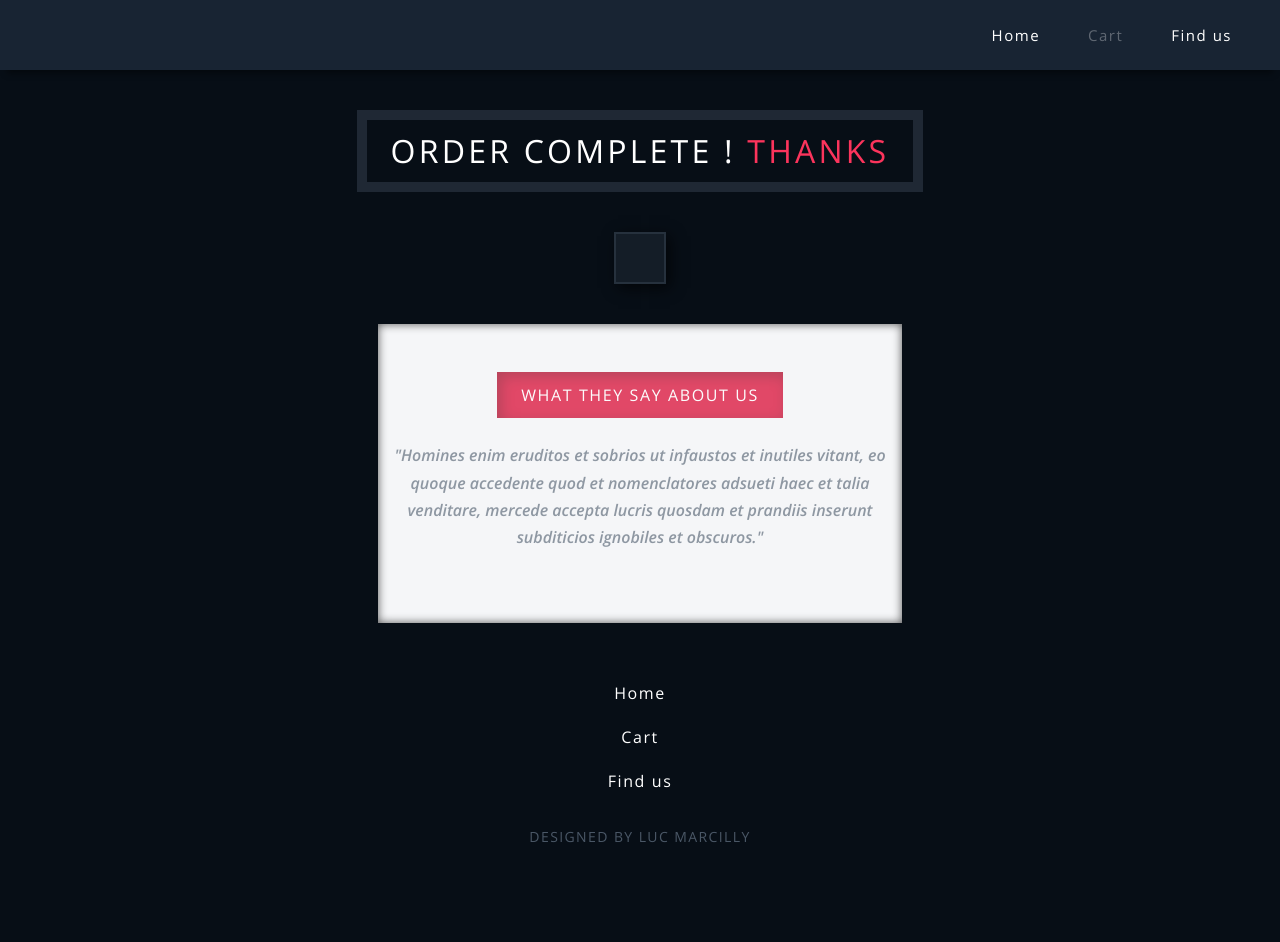
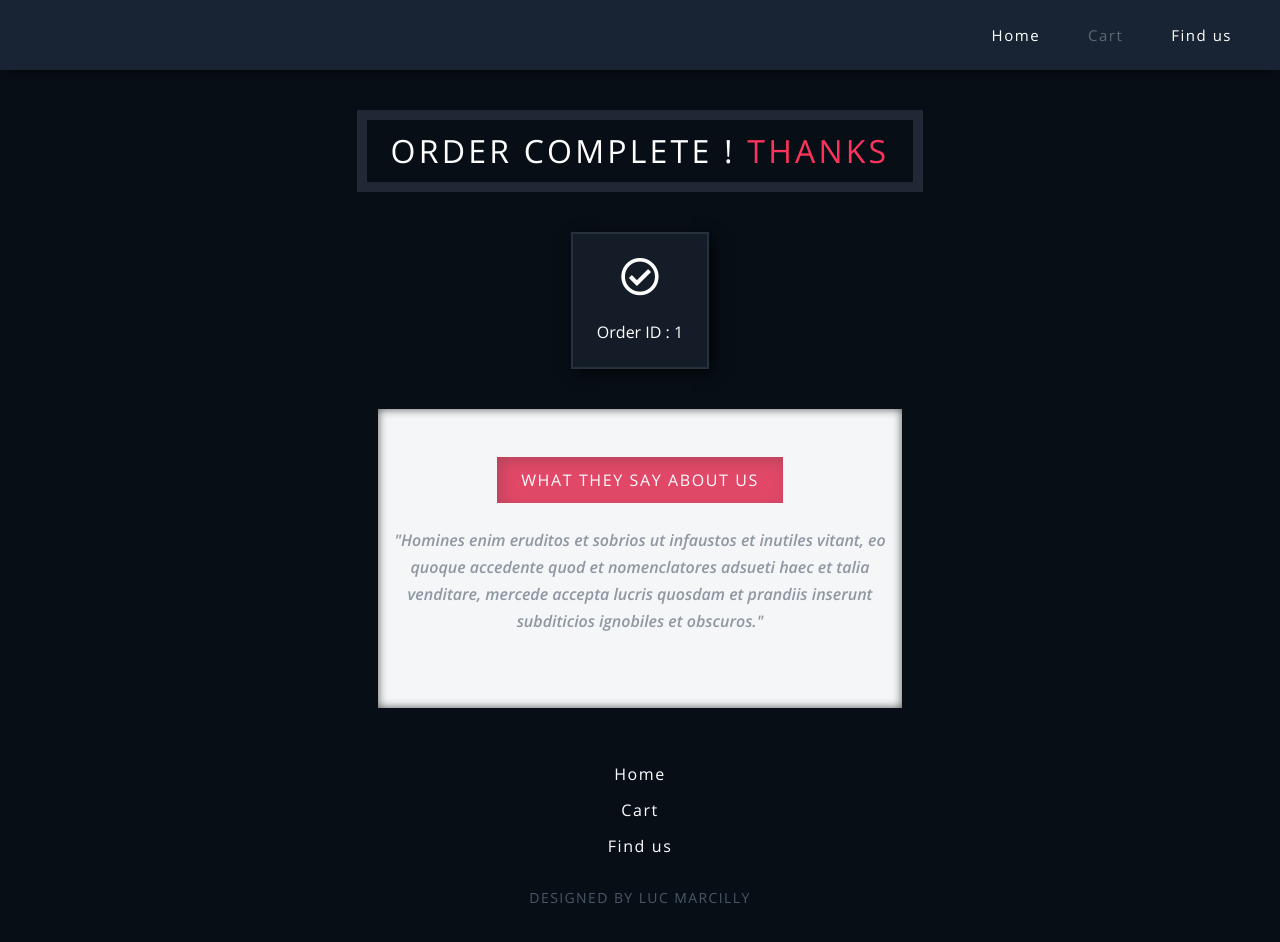
Before and after one commit to marcillyl/vCam, a Vue app in the folder frontend/: page /order/1 in a window 1280 px wide. Shown: the top 942 px of the page. Before the commit the page ends 894 px from the top, so only its background shows below. Built offline with nearby package versions, Linux system fonts and the light colour scheme.

Commit message:
build(front): order view

```diff
--- a/frontend/src/components/Footer.vue
+++ b/frontend/src/components/Footer.vue
@@ -31,7 +31,6 @@ export default {
   margin-bottom: 24px;
 }
 .footer-links__link {
-  margin: 4px 0px;
   color: white;
   letter-spacing: 0.1em;
   padding: 7px 12px;
--- a/frontend/src/views/checkout.vue
+++ b/frontend/src/views/checkout.vue
@@ -173,6 +173,7 @@ export default {
         .then((response) => {
           this.$router.push(`/order/${response.data.orderId}`);
         });
+      localStorage.clear();
     },
   },
 };
--- a/frontend/src/views/order.vue
+++ b/frontend/src/views/order.vue
@@ -6,7 +6,8 @@
     </header>
     <section class="container">
       <article class="infos">
-        <h2></h2>
+        <i class="far fa-check-circle infos__icon"></i>
+        <p>Order ID : {{ orderId }}</p>
       </article>
     </section>
     <Testimony />
@@ -25,8 +26,13 @@ export default {
     Testimony,
     Footer,
   },
+  data: function() {
+    return {
+      orderId: this.$route.params.id,
+    };
+  },
   mounted: function() {
-    localStorage.clear();
+    console.log(this.orderId);
   },
 };
 </script>
@@ -60,15 +66,16 @@ export default {
   margin: auto;
   display: flex;
   flex-direction: column;
+  justify-content: center;
+  align-items: center;
   background: #3a475644;
   padding: 24px;
   border: solid 1.5pt #3a475677;
   box-shadow: 4px 4px 14px #000000aa;
 }
-.infos__headline {
+.infos__icon {
+  font-size: 2.4em;
+  color: white;
   margin-bottom: 24px;
-  text-align: center;
-  font-size: 1.3em;
-  font-weight: 400;
 }
 </style>
```
